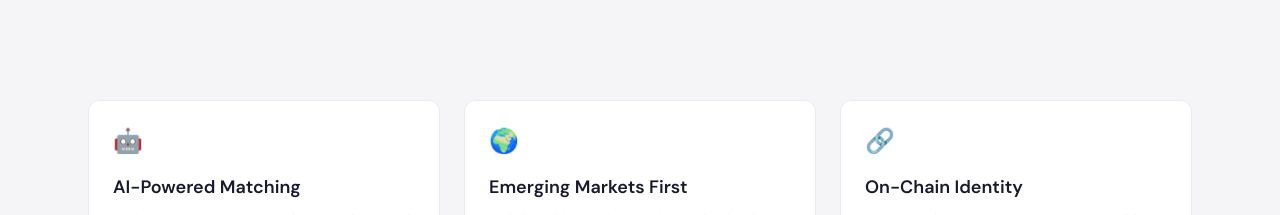
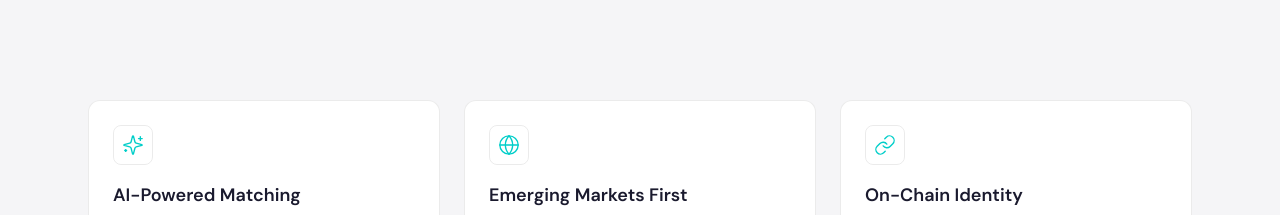
Before and after one commit to nickallison11/metatron-landing, a Next.js app: page / in a window 1280 px wide. Shown: the part 780-995 px from the top of the page. Built offline with nearby package versions, Linux system fonts and the light colour scheme.

Commit message:
Replace emoji feature icons with SVG line icons
Swap 🤖 🌍 🔗 in the features grid for Lucide-style sparkles, globe,
and link SVGs inside a bordered accent-teal icon tile for a more
refined, on-brand look.

Made-with: Cursor

```diff
--- a/app/page.tsx
+++ b/app/page.tsx
@@ -315,17 +315,66 @@ export default function Home() {
           <div className="grid gap-6 md:grid-cols-3">
             {[
               {
-                icon: "🤖",
+                icon: (
+                  <svg
+                    width="22"
+                    height="22"
+                    viewBox="0 0 24 24"
+                    fill="none"
+                    stroke="currentColor"
+                    strokeWidth="1.5"
+                    strokeLinecap="round"
+                    strokeLinejoin="round"
+                    aria-hidden="true"
+                  >
+                    <path d="M9.937 15.5A2 2 0 0 0 8.5 14.063l-6.135-1.582a.5.5 0 0 1 0-.962L8.5 9.936A2 2 0 0 0 9.937 8.5l1.582-6.135a.5.5 0 0 1 .963 0L14.063 8.5A2 2 0 0 0 15.5 9.937l6.135 1.581a.5.5 0 0 1 0 .964L15.5 14.063a2 2 0 0 0-1.437 1.437l-1.582 6.135a.5.5 0 0 1-.963 0z" />
+                    <path d="M20 3v4" />
+                    <path d="M22 5h-4" />
+                    <path d="M4 17v2" />
+                    <path d="M5 18H3" />
+                  </svg>
+                ),
                 title: "AI-Powered Matching",
                 body: "Kevin, our AI agent, learns what founders need and matches them with the right investors — no cold emails, no gatekeepers.",
               },
               {
-                icon: "🌍",
+                icon: (
+                  <svg
+                    width="22"
+                    height="22"
+                    viewBox="0 0 24 24"
+                    fill="none"
+                    stroke="currentColor"
+                    strokeWidth="1.5"
+                    strokeLinecap="round"
+                    strokeLinejoin="round"
+                    aria-hidden="true"
+                  >
+                    <circle cx="12" cy="12" r="10" />
+                    <path d="M2 12h20" />
+                    <path d="M12 2a15.3 15.3 0 0 1 4 10 15.3 15.3 0 0 1-4 10 15.3 15.3 0 0 1-4-10 15.3 15.3 0 0 1 4-10z" />
+                  </svg>
+                ),
                 title: "Emerging Markets First",
                 body: "Built for Africa, Latin America, and Asia. The markets with the highest growth potential and the least access to capital.",
               },
               {
-                icon: "🔗",
+                icon: (
+                  <svg
+                    width="22"
+                    height="22"
+                    viewBox="0 0 24 24"
+                    fill="none"
+                    stroke="currentColor"
+                    strokeWidth="1.5"
+                    strokeLinecap="round"
+                    strokeLinejoin="round"
+                    aria-hidden="true"
+                  >
+                    <path d="M10 13a5 5 0 0 0 7.54.54l3-3a5 5 0 0 0-7.07-7.07l-1.72 1.71" />
+                    <path d="M14 11a5 5 0 0 0-7.54-.54l-3 3a5 5 0 0 0 7.07 7.07l1.71-1.71" />
+                  </svg>
+                ),
                 title: "On-Chain Identity",
                 body: "When you join metatron, you get a portable, verifiable metatron ID. Your pitch data, track record, and connections are stored on IPFS — owned by you, not us. Take it anywhere.",
               },
@@ -334,7 +383,9 @@ export default function Home() {
                 key={card.title}
                 className="rounded-[var(--radius)] border border-[var(--border)] bg-[var(--bg-card)] p-6"
               >
-                <div className="text-2xl">{card.icon}</div>
+                <div className="inline-flex h-10 w-10 items-center justify-center rounded-lg border border-[var(--border)] text-[var(--accent-teal)]">
+                  {card.icon}
+                </div>
                 <h3 className="mt-4 text-lg font-semibold text-[var(--text)]">
                   {card.title}
                 </h3>
```
